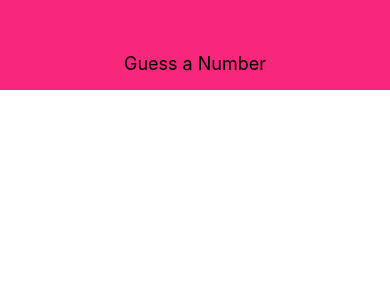
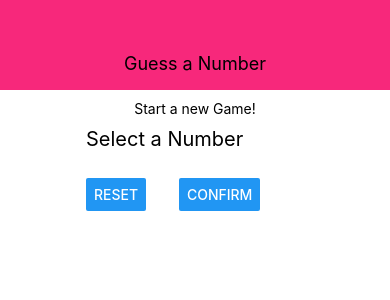
Before and after one commit to harisrahman/guessing-game, a React Native app: screen / in a window 390 px wide. Shown: the top 300 px of the page. Built offline with nearby package versions, Linux system fonts and the light colour scheme.

Commit message:
game start screen made

```diff
--- a/App.js
+++ b/App.js
@@ -1,11 +1,13 @@
 import React from 'react';
 import { StyleSheet, View } from 'react-native';
 import Header from './components/Headers';
+import StartGameScreen from './screens/StartGameScreen';
 
 export default function App() {
 	return (
 		<View style={styles.screen}>
 			<Header title="Guess a Number" />
+			<StartGameScreen />
 		</View>
 	);
 }
--- /dev/null
+++ b/screens/StartGameScreen.js
@@ -0,0 +1,36 @@
+import React from 'react';
+import { View, Text, StyleSheet, TextInput, Button } from 'react-native';
+
+const StartGameScreen = props => (
+	<View style={styles.screen}>
+		<Text>Start a new Game!</Text>
+		<View style={styles.inputContainer}>
+			<Text style={styles.title}>Select a Number</Text>
+			<TextInput />
+			<View style={styles.buttonContainer}>
+				<Button title="Reset" onPress={() => {}} />
+				<Button title="Confirm" onPress={() => {}} />
+			</View>
+		</View>
+	</View>
+);
+
+const styles = StyleSheet.create({
+	screen: {
+		flex: 1,
+		padding: 10,
+		alignItems: 'center',
+	},
+	title: {
+		fontSize: 20,
+		marginVertical: 10,
+	},
+	inputContainer: {},
+	buttonContainer: {
+		flexDirection: 'row',
+		width: '80%',
+		justifyContent: 'space-between',
+	},
+});
+
+export default StartGameScreen;
```
